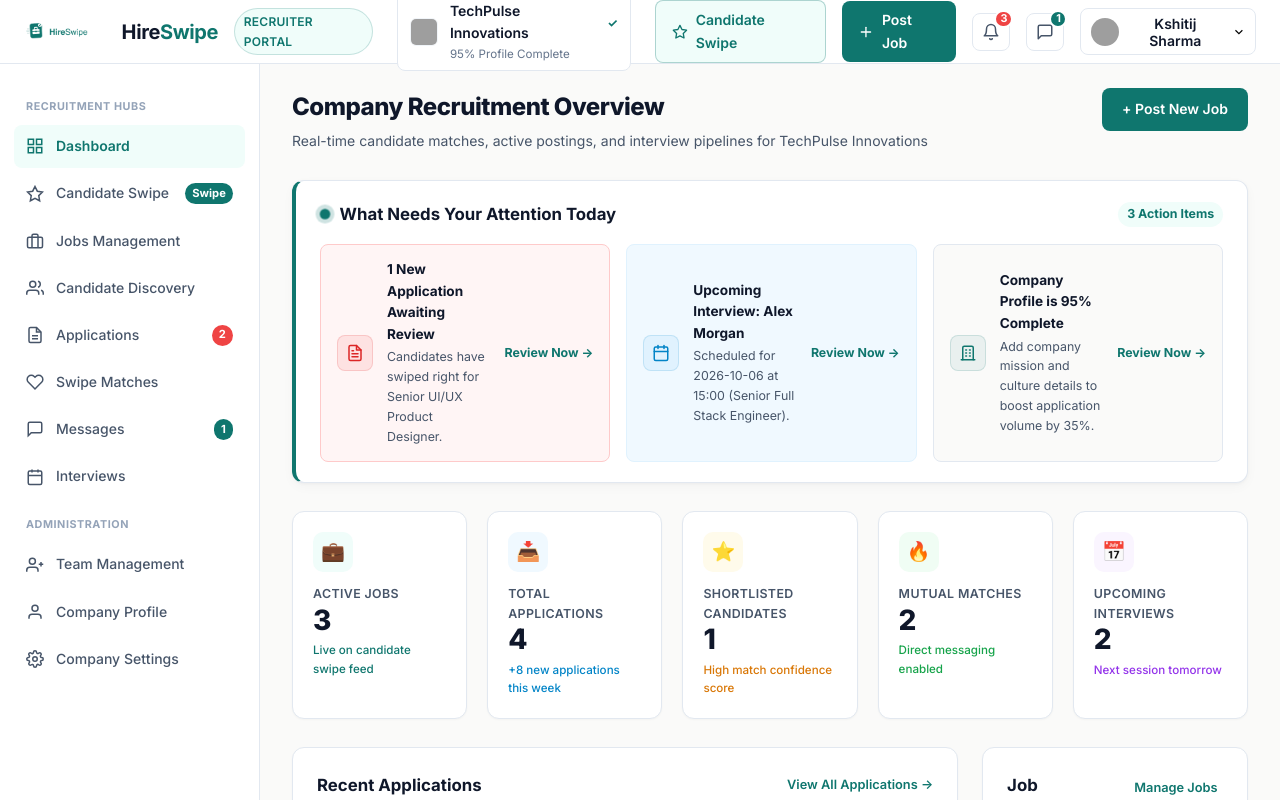
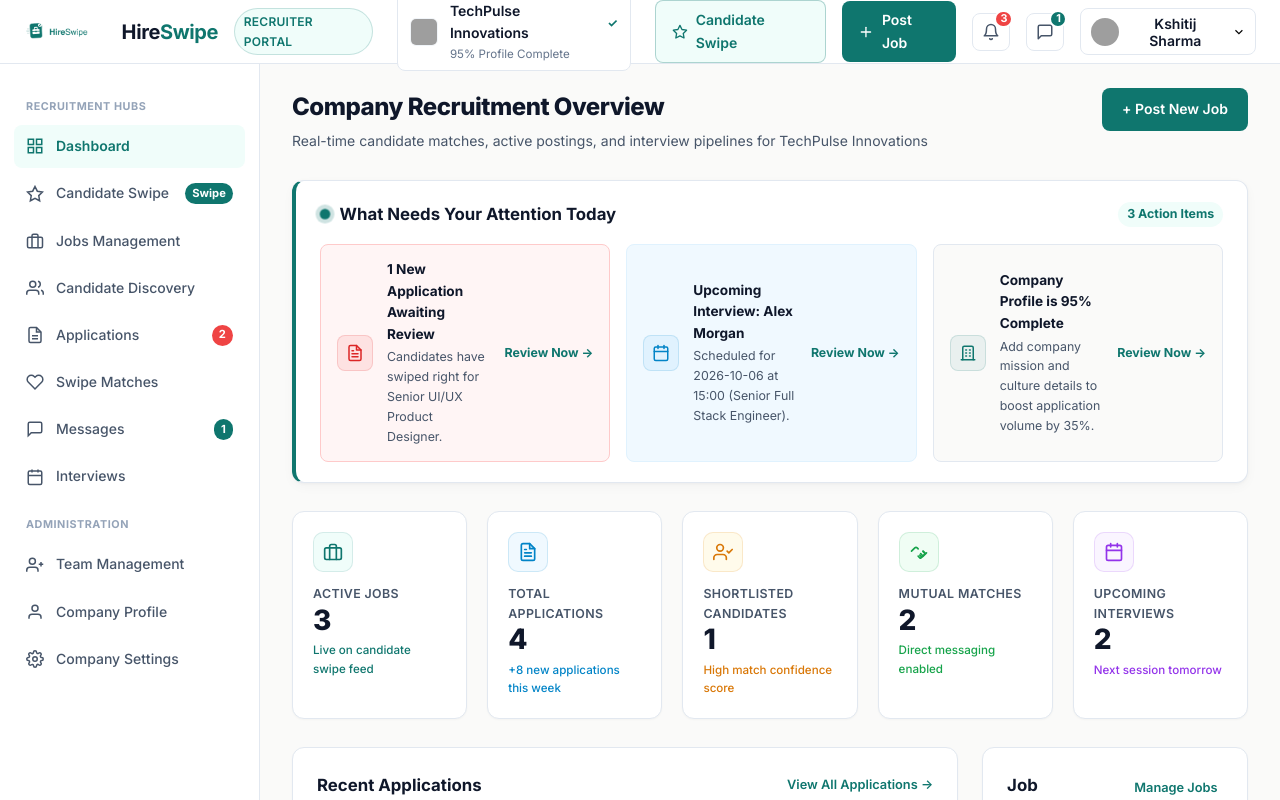
Before and after one commit to manavcodes656-hue/HireSwipe, an Angular app: page /company/dashboard in a window 1280 px wide. Shown: the top 800 px of the page. Built offline with nearby package versions, Linux system fonts and the light colour scheme; grey boxes are pictures that could not be loaded.

Commit message:
Update KPI statistic cards with SVG icons matching About section

```diff
--- a/src/app/features/company/dashboard/dashboard.component.css
+++ b/src/app/features/company/dashboard/dashboard.component.css
@@ -191,14 +191,15 @@
   display: flex;
   align-items: center;
   justify-content: center;
-  font-size: 1.2rem;
+  flex-shrink: 0;
+  border: 1px solid transparent;
 }
 
-.kpi-icon-box.teal { background: var(--accent-tint); color: var(--accent); }
-.kpi-icon-box.blue { background: #f0f9ff; color: #0284c7; }
-.kpi-icon-box.amber { background: #fffbeb; color: #d97706; }
-.kpi-icon-box.emerald { background: #f0fdf4; color: #16a34a; }
-.kpi-icon-box.purple { background: #faf5ff; color: #9333ea; }
+.kpi-icon-box.teal { background: var(--accent-tint); color: var(--accent); border-color: rgba(15, 118, 110, 0.12); }
+.kpi-icon-box.blue { background: #f0f9ff; color: #0284c7; border-color: rgba(2, 132, 199, 0.15); }
+.kpi-icon-box.amber { background: #fffbeb; color: #d97706; border-color: rgba(217, 119, 6, 0.15); }
+.kpi-icon-box.emerald { background: #f0fdf4; color: #16a34a; border-color: rgba(22, 163, 74, 0.15); }
+.kpi-icon-box.purple { background: #faf5ff; color: #9333ea; border-color: rgba(147, 51, 234, 0.15); }
 
 .kpi-info {
   display: flex;
--- a/src/app/features/company/dashboard/dashboard.component.html
+++ b/src/app/features/company/dashboard/dashboard.component.html
@@ -61,7 +61,12 @@
   <!-- KPI Metrics Grid -->
   <div class="kpi-grid">
     <div class="kpi-card">
-      <div class="kpi-icon-box teal">💼</div>
+      <div class="kpi-icon-box teal" aria-hidden="true">
+        <svg width="20" height="20" viewBox="0 0 24 24" fill="none" stroke="currentColor" stroke-width="2" stroke-linecap="round" stroke-linejoin="round">
+          <rect x="2" y="7" width="20" height="14" rx="2" ry="2"/>
+          <path d="M16 21V5a2 2 0 0 0-2-2h-4a2 2 0 0 0-2 2v16"/>
+        </svg>
+      </div>
       <div class="kpi-info">
         <span class="kpi-label">Active Jobs</span>
         <span class="kpi-val">{{ activeJobsCount }}</span>
@@ -70,7 +75,15 @@
     </div>
 
     <div class="kpi-card">
-      <div class="kpi-icon-box blue">📥</div>
+      <div class="kpi-icon-box blue" aria-hidden="true">
+        <svg width="20" height="20" viewBox="0 0 24 24" fill="none" stroke="currentColor" stroke-width="2" stroke-linecap="round" stroke-linejoin="round">
+          <path d="M14 2H6a2 2 0 0 0-2 2v16a2 2 0 0 0 2 2h12a2 2 0 0 0 2-2V8z"/>
+          <polyline points="14 2 14 8 20 8"/>
+          <line x1="16" y1="13" x2="8" y2="13"/>
+          <line x1="16" y1="17" x2="8" y2="17"/>
+          <polyline points="10 9 9 9 8 9"/>
+        </svg>
+      </div>
       <div class="kpi-info">
         <span class="kpi-label">Total Applications</span>
         <span class="kpi-val">{{ totalAppsCount }}</span>
@@ -79,7 +92,13 @@
     </div>
 
     <div class="kpi-card">
-      <div class="kpi-icon-box amber">⭐</div>
+      <div class="kpi-icon-box amber" aria-hidden="true">
+        <svg width="20" height="20" viewBox="0 0 24 24" fill="none" stroke="currentColor" stroke-width="2" stroke-linecap="round" stroke-linejoin="round">
+          <path d="M16 21v-2a4 4 0 0 0-4-4H5a4 4 0 0 0-4 4v2"/>
+          <circle cx="8.5" cy="7" r="4"/>
+          <polyline points="17 11 19 13 23 9"/>
+        </svg>
+      </div>
       <div class="kpi-info">
         <span class="kpi-label">Shortlisted Candidates</span>
         <span class="kpi-val">{{ shortlistedCount }}</span>
@@ -88,7 +107,15 @@
     </div>
 
     <div class="kpi-card">
-      <div class="kpi-icon-box emerald">🔥</div>
+      <div class="kpi-icon-box emerald" aria-hidden="true">
+        <svg width="20" height="20" viewBox="0 0 24 24" fill="none" stroke="currentColor" stroke-width="2" stroke-linecap="round" stroke-linejoin="round">
+          <path d="m11 17 2 2a1 1 0 0 0 1.4 0l4.3-4.3a1 1 0 0 0 0-1.4l-2-2"/>
+          <path d="m14 14 2.5 2.5"/>
+          <path d="m17 11 2.5 2.5"/>
+          <path d="m3 11 4-4a2 2 0 0 1 2.8 0l1.2 1.2"/>
+          <path d="m21 13-4 4a2 2 0 0 1-2.8 0l-1.2-1.2"/>
+        </svg>
+      </div>
       <div class="kpi-info">
         <span class="kpi-label">Mutual Matches</span>
         <span class="kpi-val">{{ matchesCount }}</span>
@@ -97,7 +124,14 @@
     </div>
 
     <div class="kpi-card">
-      <div class="kpi-icon-box purple">📅</div>
+      <div class="kpi-icon-box purple" aria-hidden="true">
+        <svg width="20" height="20" viewBox="0 0 24 24" fill="none" stroke="currentColor" stroke-width="2" stroke-linecap="round" stroke-linejoin="round">
+          <rect x="3" y="4" width="18" height="18" rx="2" ry="2"/>
+          <line x1="16" y1="2" x2="16" y2="6"/>
+          <line x1="8" y1="2" x2="8" y2="6"/>
+          <line x1="3" y1="10" x2="21" y2="10"/>
+        </svg>
+      </div>
       <div class="kpi-info">
         <span class="kpi-label">Upcoming Interviews</span>
         <span class="kpi-val">{{ upcomingInterviewsCount }}</span>
```
